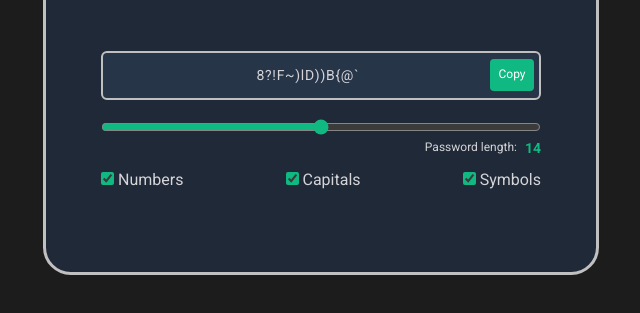
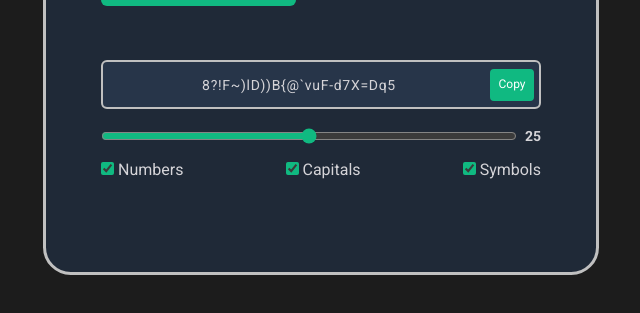
Before and after one commit to MJvZ1981/PwGenerator, a website built with Vite: page index.html in a window 1280 px wide. Shown: the part 403-716 px from the top of the page, without its empty margins (319-959 px from the left). Built offline with nearby package versions, Linux system fonts and the light colour scheme; a web font is replaced by a local one.

Commit message:
minor changes
slider and size of the password

```diff
--- a/index.css
+++ b/index.css
@@ -93,13 +93,13 @@ body {
   letter-spacing: 0.05em;
   font-size: 14px;
   color: #d5d4d8;
-  padding-right: 6%;
+  padding-right: 10%;
 }
 
 .labels {
   display: flex;
   justify-content: space-between;
-  margin-top: 15px;
+  margin-top: 12px;
 }
 
 label {
@@ -118,6 +118,7 @@ button:hover {
 #rangeSlider {
   accent-color: #10b981;
   padding: 5px;
+  width: 100%;
 }
 
 #check-num,
@@ -154,13 +155,12 @@ button:hover {
   display: flex;
   align-items: center;
   justify-content: center;
-  justify-content: flex-end;
-  font-family: "Roboto", sans-serif;
   font-size: 12px;
+  width: 100%;
 }
 
 .number {
-  color: #10b981;
+  color: #d5d4d8;
   font-family: "Roboto", sans-serif;
   font-size: 14;
   font-weight: bold;
--- a/index.html
+++ b/index.html
@@ -25,10 +25,12 @@
           <p id="password"></p>
           <div onclick="copyPassword()" class="copy">Copy</div>
         </div>
-        <input type="range" id="rangeSlider" min="10" max="18" />
-        <label id="length" for="rangeSlider"
-          >Password length:<span class="number"></span
-        ></label>
+
+        <div id="length" for="rangeSlider">
+          <input type="range" id="rangeSlider" min="10" max="40" /><span
+            class="number"
+          ></span>
+        </div>
         <div class="labels">
           <label>
             <input id="check-num" type="checkbox" checked />
--- a/package.json
+++ b/package.json
@@ -1,10 +1,5 @@
 {
   "name": "project",
-  "dependencies": {
-    "@fortawesome/fontawesome-svg-core": "^6.4.2",
-    "@fortawesome/free-solid-svg-icons": "^6.4.2",
-    "@fortawesome/react-fontawesome": "^0.2.0"
-  },
   "devDependencies": {
     "vite": "latest"
   },
```
Also changed, not shown: 1 other file.
